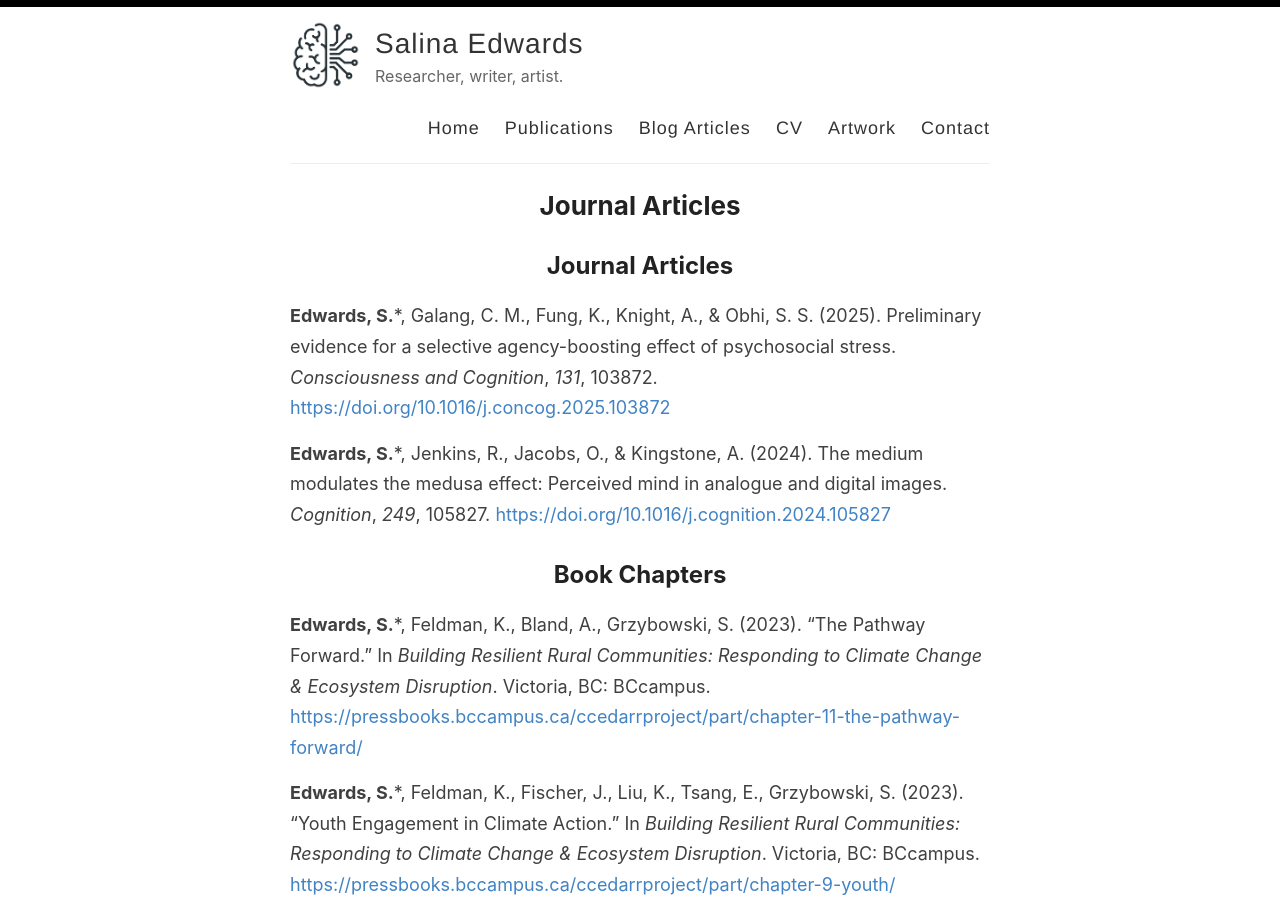
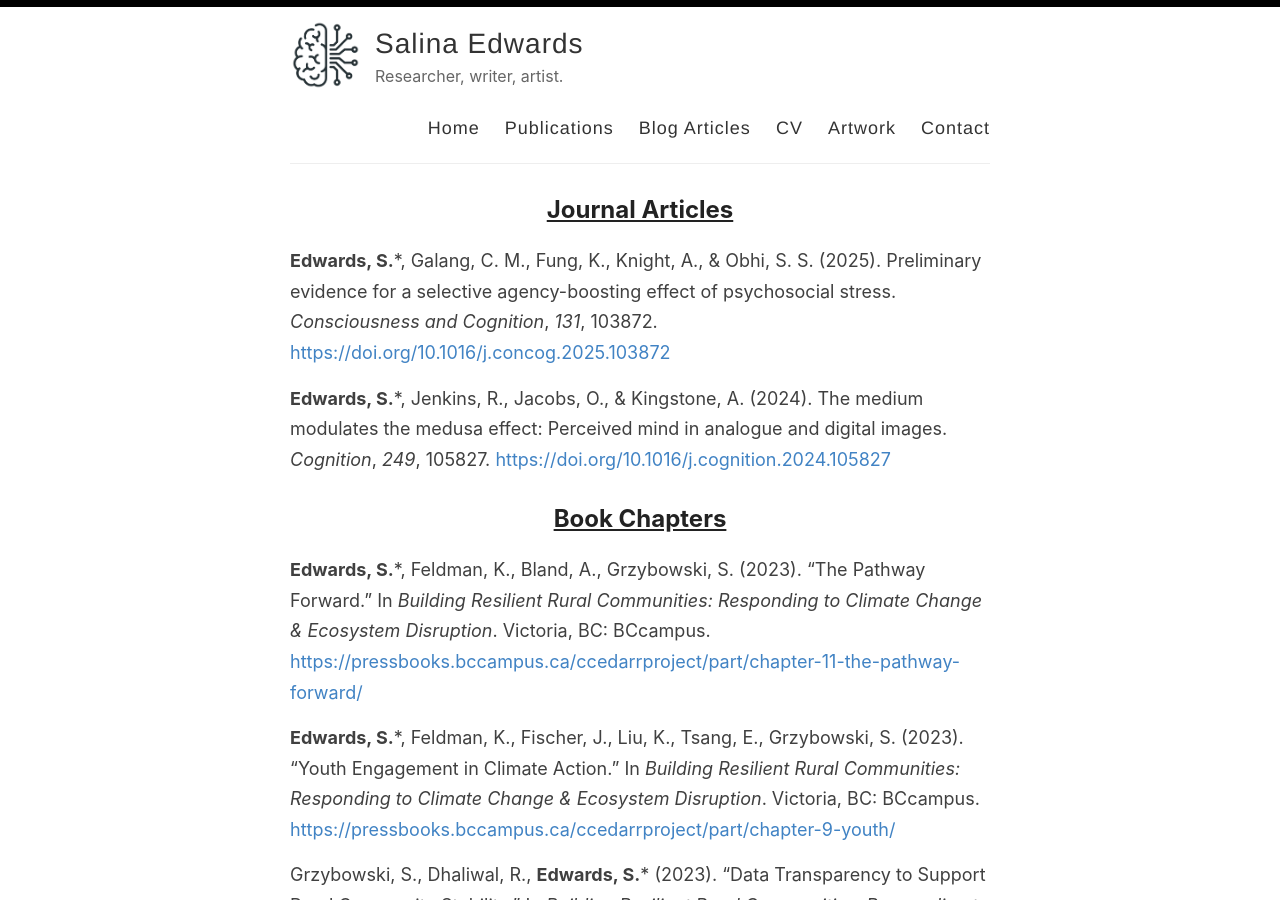
Before and after one commit to salinaedwards/salinaedwards.github.io, a Jekyll site: the page built from _pages/publications.md, in a window 1280 px wide and 900 px high. Built offline with Jekyll 4.4.1, drawn with Linux system fonts in a browser that asks for light colours; our own code applies the rules of GitHub Pages for plain Markdown files.

Commit message:
Update publications.md

```diff
--- a/_pages/publications.md
+++ b/_pages/publications.md
@@ -1,17 +1,16 @@
 ---
 layout: page
 permalink: /publications/
-title:
 ---
 
-## Journal Articles
+<h2><u>Journal Articles</u></h2>
 
 **Edwards, S.***, Galang, C. M., Fung, K., Knight, A., & Obhi, S. S. (2025). Preliminary evidence for a selective agency-boosting effect of psychosocial stress. _Consciousness and Cognition_, _131_, 103872. [https://doi.org/10.1016/j.concog.2025.103872](https://doi.org/10.1016/j.concog.2025.103872)
 
 **Edwards, S.***, Jenkins, R., Jacobs, O., & Kingstone, A. (2024). The medium modulates the medusa effect: Perceived mind in analogue and digital images. _Cognition_, _249_, 105827. [https://doi.org/10.1016/j.cognition.2024.105827](https://doi.org/10.1016/j.cognition.2024.105827)
 
 
-## Book Chapters
+<h2><u>Book Chapters</u></h2>
 
 **Edwards, S.***, Feldman, K., Bland, A., Grzybowski, S. (2023). “The Pathway Forward.” In _Building Resilient Rural Communities: Responding to Climate Change & Ecosystem Disruption_. Victoria, BC: BCcampus. [https://pressbooks.bccampus.ca/ccedarrproject/part/chapter-11-the-pathway-forward/](https://pressbooks.bccampus.ca/ccedarrproject/part/chapter-11-the-pathway-forward/)
 
```
